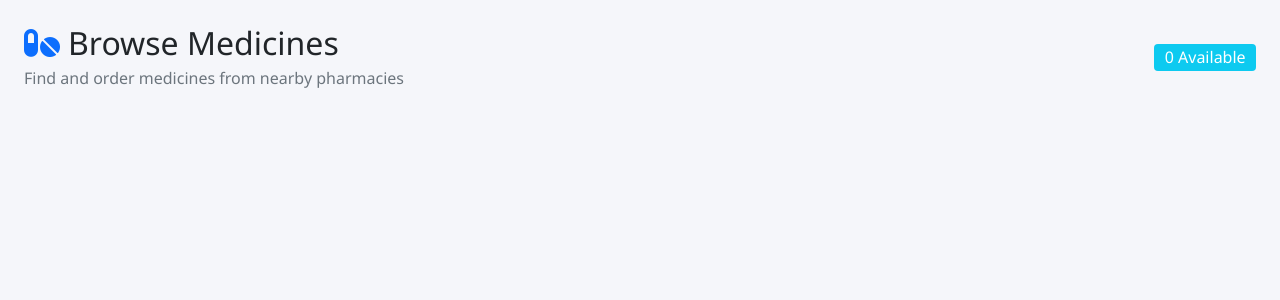
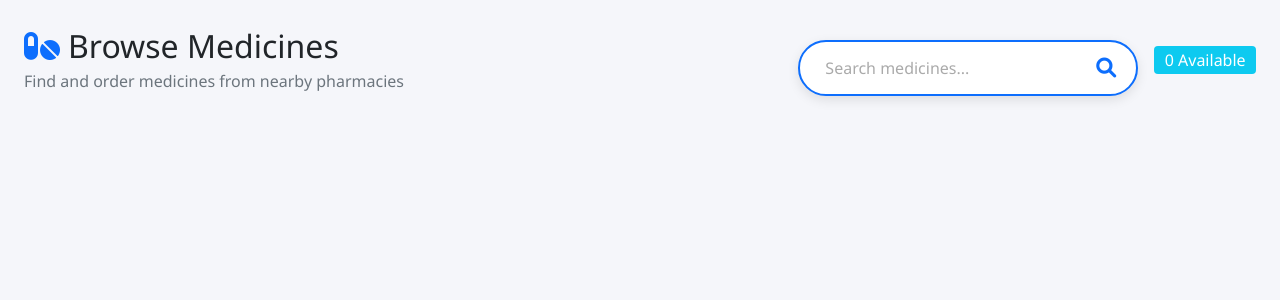
Before and after one commit to Ellie483/Medicine-Tracker, a FastAPI app: template templates/buyer/medicines.html in a window 1280 px wide. Shown: the part 56-356 px from the top of the page. Run offline with FastAPI, Linux system fonts and the light colour scheme; the template is opened without the code that fills it, so the values that code supplies are empty.

Commit message:
Medicine Search Added

```diff
--- a/templates/base.html
+++ b/templates/base.html
@@ -8,6 +8,7 @@
     <link href="https://cdnjs.cloudflare.com/ajax/libs/font-awesome/6.0.0/css/all.min.css" rel="stylesheet">
     <link href="/static/css/style.css" rel="stylesheet">
     {% block extra_css %}{% endblock %}
+    {% block head %}{% endblock %}
 </head>
 <body>
     <nav class="navbar navbar-expand-lg navbar-dark bg-primary">
--- a/templates/buyer/home.html
+++ b/templates/buyer/home.html
@@ -1,6 +1,9 @@
 {% extends "base.html" %}
 
 {% block title %}Home - Medicine Tracker{% endblock %}
+
+
+
 
 {% block content %}
 <div class="container-fluid">
--- a/templates/buyer/medicines.html
+++ b/templates/buyer/medicines.html
@@ -1,6 +1,66 @@
 {% extends "base.html" %}
 
 {% block title %}Browse Medicines - Medicine Tracker{% endblock %}
+
+{% block head %}
+<style>
+/* Search Box styles */
+.search-wrapper {
+    display: flex;
+    align-items: center;
+    justify-content: flex-end;  /* Align search box to the right */
+    background: #fff;
+    border-radius: 50px;
+    box-shadow: 0 4px 12px rgba(0, 0, 0, 0.1);
+    overflow: hidden;
+    border: 2px solid var(--primary-color);
+    max-width: 800px;  /* Adjust width */
+    padding-right: 5px;
+    transition: box-shadow 0.3s ease;
+}
+
+.search-wrapper:hover {
+    box-shadow: 0 8px 20px rgba(0,0,0,0.15);
+}
+
+.search-input {
+    flex: 1;
+    border: none;
+    outline: none;
+    padding: 14px 25px;
+    font-size: 16px;
+    border-radius: 50px 0 0 50px;
+    background-color: transparent;
+}
+
+.search-input::placeholder {
+    color: #aaa;
+}
+
+#search-icon {
+    background-color: transparent; /* Button stays transparent */
+    border: none;
+    cursor: pointer;
+    display: flex;
+    align-items: center;
+    justify-content: center;
+    padding: 0 15px;
+    transition: transform 0.2s ease;
+}
+
+#search-icon i {
+    font-size: 20px;
+    color: #0d6efd; /* Icon is blue */
+    transition: transform 0.2s ease, color 0.2s ease;
+}
+
+#search-icon:hover i {
+    transform: scale(1.2); /* Slight zoom effect */
+    color: #0b5ed7; /* Darker blue on hover */
+}
+
+</style>
+{% endblock %}
 
 {% block content %}
 <div class="container-fluid">
@@ -8,12 +68,24 @@
     <div class="row mb-4">
         <div class="col-12">
             <div class="d-flex justify-content-between align-items-center">
+                <!-- Left side content: Title and description -->
                 <div>
                     <h2 class="mb-1"><i class="fas fa-pills me-2 text-primary"></i>Browse Medicines</h2>
                     <p class="text-muted mb-0">Find and order medicines from nearby pharmacies</p>
                 </div>
-                <div>
-                    <span class="badge bg-info fs-6">{{ medicines|length }} Available</span>
+
+                <!-- Right side content: Search Box -->
+                <div class="d-flex align-items-center">
+                    <!-- Search Box -->
+                    <div class="search-wrapper mt-3">
+                        <input type="text" id="searchBox" class="search-input" placeholder="Search medicines..." onkeyup="searchMedicines()">
+                        <button class="search-btn" id="search-icon" aria-label="Search">
+                            <i class="fas fa-search"></i>
+                        </button>
+                    </div>
+
+                    <!-- Available Badge -->
+                    <span class="badge bg-info fs-6 ms-3">{{ medicines|length if medicines else 0 }} Available</span>
                 </div>
             </div>
         </div>
@@ -31,7 +103,7 @@
                 <div class="card-body">
                     <div class="d-flex justify-content-between align-items-start mb-3">
                         <h5 class="card-title mb-0">{{ medicine.name }}</h5>
-                        <span class="badge bg-success">Available</span>
+                        <span class="badge bg-success">Available</span>  <!-- The 'Available' badge -->
                     </div>
 
                     <div class="mb-3">
@@ -111,7 +183,31 @@ async function addToCart(medicineId) {
         alert('An error occurred while adding to cart.');
     }
 }
+// Search Functionality
+function searchMedicines() {
+    const searchQuery = document.getElementById("searchBox").value.toLowerCase();
+    const medicineCards = document.querySelectorAll(".medicine-card");
+    let found = false;
 
+    medicineCards.forEach(card => {
+        const name = card.getAttribute("data-name");
+        const description = card.getAttribute("data-description");
 
+        if (name.includes(searchQuery) || description.includes(searchQuery)) {
+            card.style.display = "block"; // Show matching card
+            found = true;
+        } else {
+            card.style.display = "none"; // Hide non-matching card
+        }
+    });
+
+    // Display "No Results" message if no medicines match the search
+    const noResults = document.getElementById("noResults");
+    if (found) {
+        noResults.style.display = "none";
+    } else {
+        noResults.style.display = "block";
+    }
+}
 </script>
 {% endblock %}
```
Also changed, not shown: static/background.jpg (added), static/css/style.css (line endings or trailing spaces), static/images/background.jpg (added).
